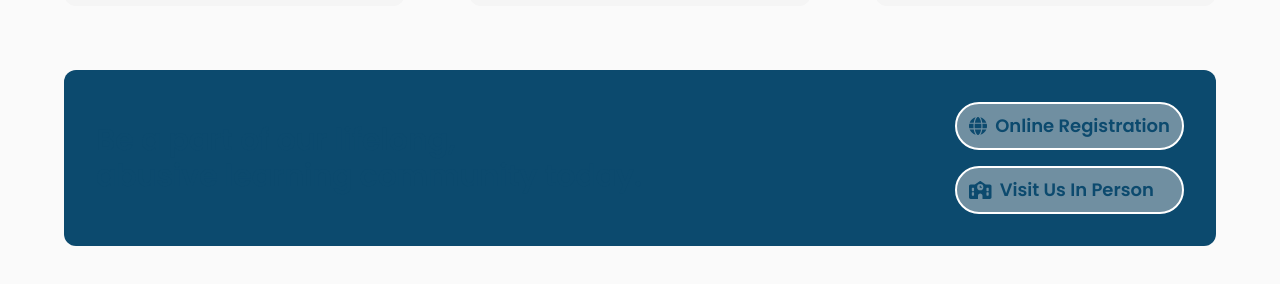
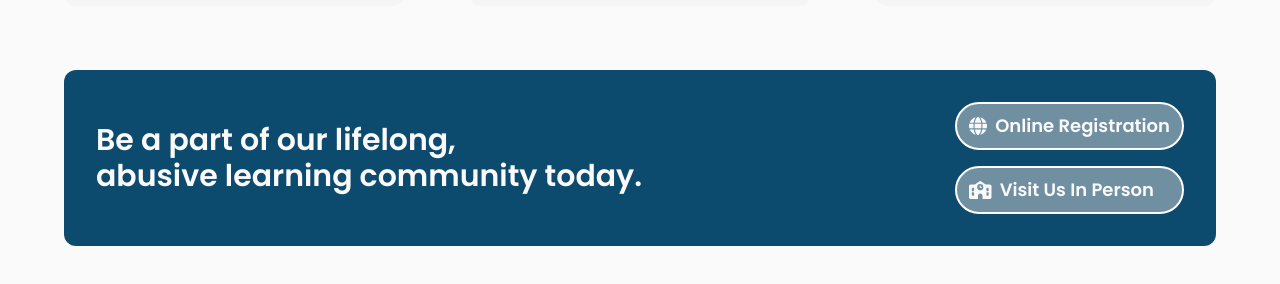
Before and after one commit to fang-industries/sdh, a React (Vite) app: page / in a window 1280 px wide. Shown: the part 4004-4288 px from the top of the page. Built offline with nearby package versions, Linux system fonts and the light colour scheme.

Commit message:
fix lightmode

```diff
--- a/src/components/pages/home/Join.jsx
+++ b/src/components/pages/home/Join.jsx
@@ -4,7 +4,7 @@ import { Link } from "react-router-dom";
 
 export default function () {
   return (
-    <div className="mx-16 mb-16 flex justify-between rounded-xl bg-sky-900 p-8 text-3xl font-semibold dark:text-neutral-50">
+    <div className="mx-16 mb-16 flex justify-between rounded-xl bg-sky-900 p-8 text-3xl font-semibold text-neutral-50">
       <div className="my-auto">
         <p className="">Be a part of our lifelong,</p>
         <p className="">abusive learning community today.</p>
```
